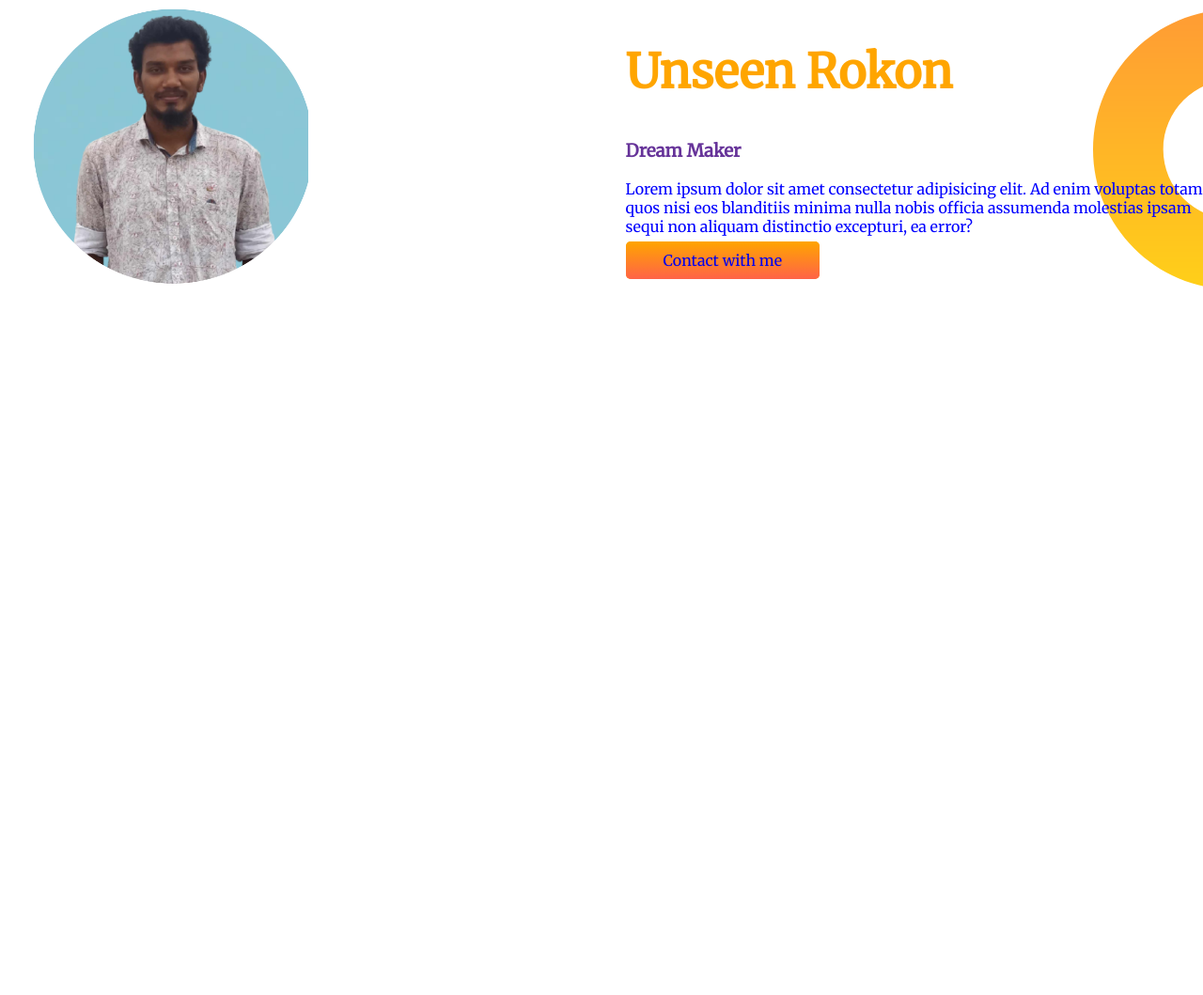
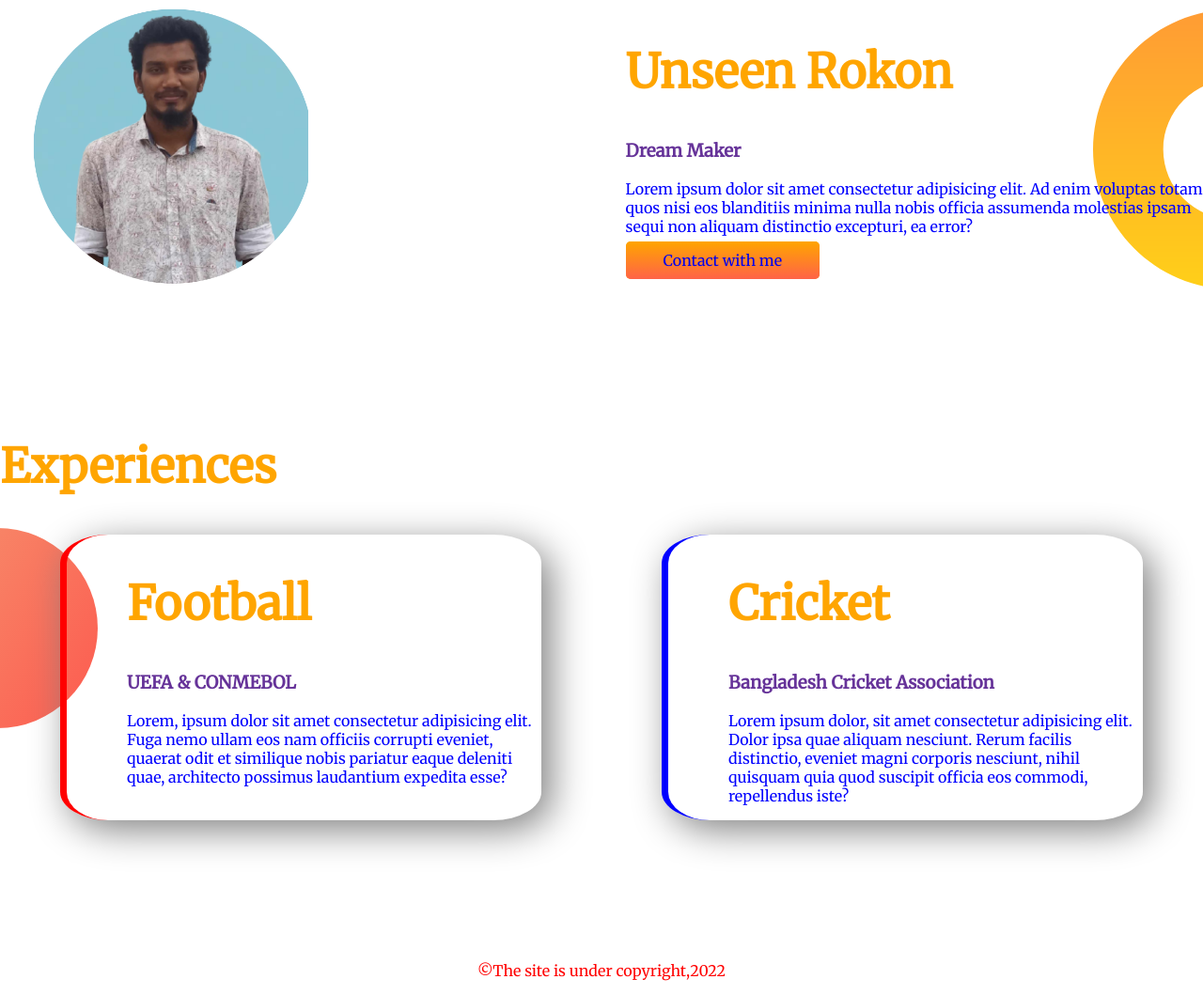
Before and after one commit to Rokon-jjaman/my-portfolio, a plain HTML site: page index.html in a window 1280 px wide. Shown: the part 545-1604 px from the top of the page at 94% size. Before the commit the page ends 1010 px from the top, so only its background shows below. Drawn offline with Linux system fonts and the light colour scheme.

Commit message:
added last section

```diff
--- a/index.html
+++ b/index.html
@@ -10,7 +10,7 @@
 <link href="https://fonts.googleapis.com/css2?family=Merriweather&display=swap" rel="stylesheet">
     <link rel="stylesheet" href="style.css">
 </head>
-   <section class="top-banner">
+   <section class="top-banner flexible-container">
     <div class="half-width"> <h1>Welcome to</h1>
         <h2>My portfolio!!!</h2>
         <h3>Mr.Rokonujjaman</h3>
@@ -24,7 +24,7 @@
 </div>
 </section>
 
-<section class="errorr">
+<section class="errorr flexible-container">
 
 <div class="half-width">
     <img src="images/New Project.png" alt="rokon's photo">
@@ -37,6 +37,32 @@
 </div>
 
 
+ </section>
+
+   <section class="last-area">
+<h1>Experiences</h1>
+<div class="flexible-container">
+    <div id="dev" class="half-widtht">
+        <h1>Football</h1>
+        <h3>UEFA & CONMEBOL</h3>
+        <p>Lorem, ipsum dolor sit amet consectetur adipisicing elit. Fuga nemo ullam eos nam officiis corrupti eveniet, quaerat odit et similique nobis pariatur eaque deleniti quae, architecto possimus laudantium expedita esse?</p>
+    </div>
+
+
+
+    <div id="lopp" class="half-widtht">
+        <h1>Cricket</h1>
+        <h3>Bangladesh Cricket Association</h3>
+        <p>Lorem ipsum dolor, sit amet consectetur adipisicing elit. Dolor ipsa quae aliquam nesciunt. Rerum facilis distinctio, eveniet magni corporis nesciunt, nihil quisquam quia quod suscipit officia eos commodi, repellendus iste?</p>
+    </div>
+</div>
+
+
+
+
    </section>
 </body>
+<footer>
+    <p class="foot"> &copy;The site is under copyright,2022</p>
+</footer>
 </html>
--- a/style.css
+++ b/style.css
@@ -12,7 +12,7 @@ h3{
 p{
     color: blue;
 }
-section{
+.flexible-container{
     display:flex;
     margin-bottom: 150px;
 }
@@ -39,3 +39,30 @@ background-position: right;
     background-image: url(images/top-banner.png);
 background-repeat: no-repeat;
 }
+.half-widtht{
+    width:40%;
+    margin-left: 5%;
+    margin-right: 5%;
+    padding-left:5%;
+    border-radius: 10%;
+    box-shadow: 10px 10px 40px gray;
+
+}
+.last-area{
+    background-image: url(images/exp-bg.png);
+    background-repeat: no-repeat;
+    background-position: left;
+}
+#dev{
+    border-left:  7px solid red;
+}
+#lopp{
+    border-left: 7px solid blue;
+}
+footer{
+    text-align: center;
+
+}
+.foot{
+    color: red;
+}
```
Also changed, not shown: images/exp-bg.png (added).
